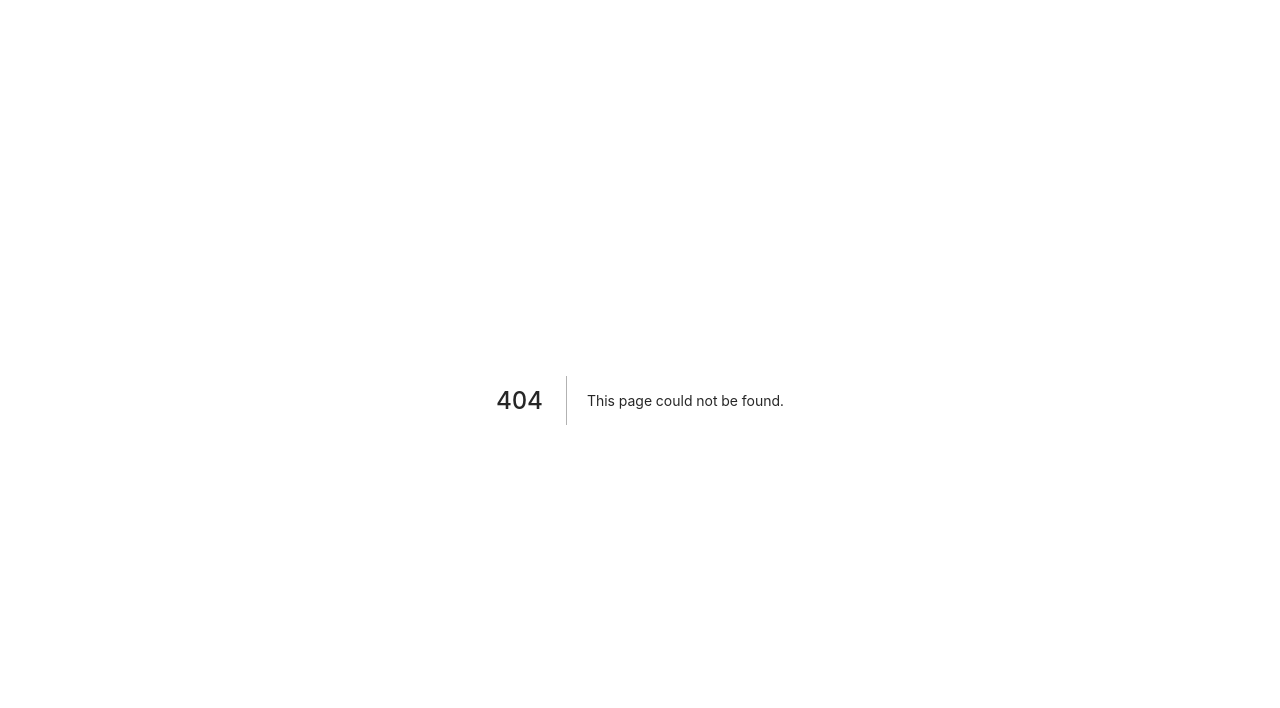
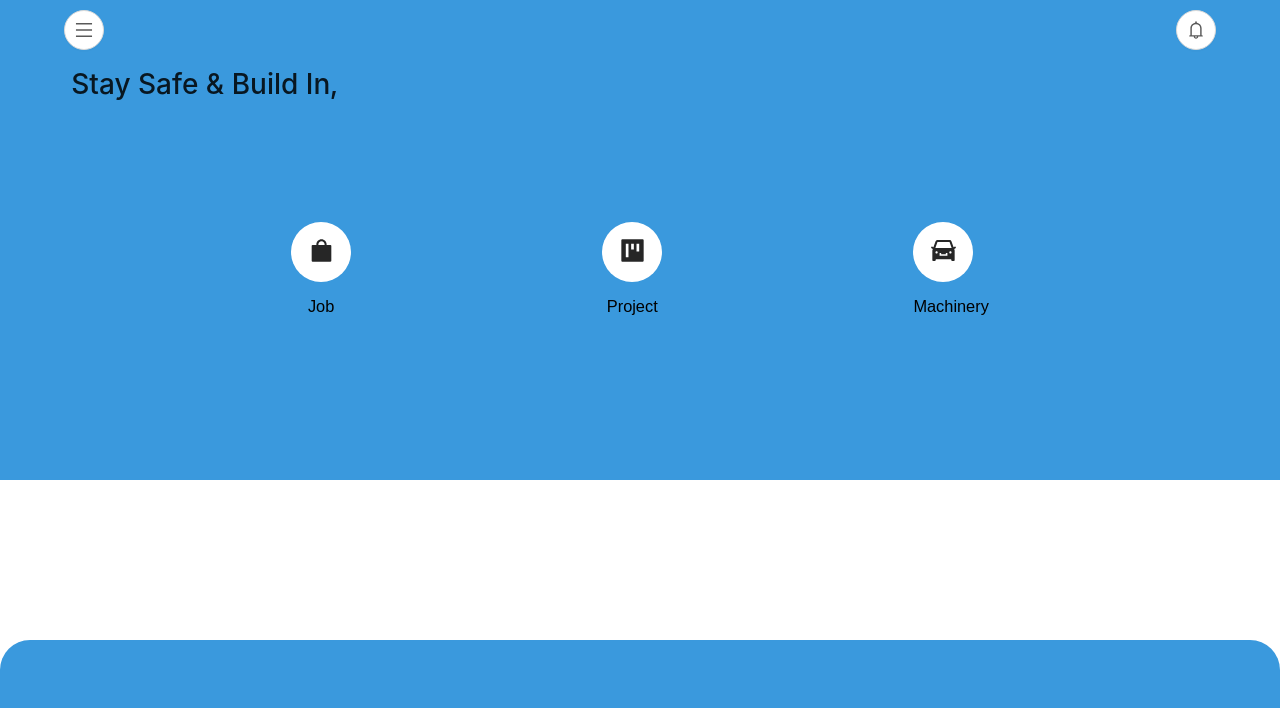
Before and after one commit to Mahasmm/BMarket, a Next.js app: page /machinery in a window 1280 px wide. Before the commit this address had no page. Shown: the top 708 px of the page. Built offline with nearby package versions, Linux system fonts and the light colour scheme.

Commit message:
Machinery homepage added

```diff
--- /dev/null
+++ b/src/components/machineryhome.module.less
@@ -0,0 +1,73 @@
+.background {
+  background-color: #3a99dd;
+  border-style: inherit;
+}
+.container {
+  height: 100vh;
+}
+
+.contentbody {
+  background-color: #3a99dd;
+  display: grid;
+  height: 60%;
+  width: 100%;
+}
+.bar {
+  list-style: none;
+  float: left;
+  padding-left: 20px;
+  vertical-align: top;
+  margin-top: 10px;
+  margin-left: 5%;
+}
+.bell {
+  list-style: none;
+  float: right;
+  padding-right: 20px;
+  vertical-align: top;
+  margin-top: 10px;
+  margin-right: 5%;
+}
+.body1 {
+  margin-top: 50px;
+  margin-bottom: 100px;
+  color: black;
+  text-align: center;
+  padding: 40px;
+  font-family: Arial;
+  display: flex;
+  justify-content: space-evenly;
+}
+.h1 {
+  padding-left: 20px;
+  margin-left: 4%;
+}
+.img {
+  background-color: white;
+  padding: 10px;
+  width: 60px;
+  height: 60px;
+  border-radius: 50%;
+}
+.img2 {
+  display: grid;
+}
+.whitespace {
+  display: grid;
+  height: 20%;
+  background-color: white;
+  width: 100%;
+}
+.body2 {
+  margin-top: 100px;
+  margin-bottom: 50px;
+}
+
+.testdesign {
+  background-color: #3a99dd;
+  width: 100%;
+  padding: 60px;
+  position: fixed;
+  border-radius: 30px 30px 0px 0px;
+  height: 20%;
+}
--- /dev/null
+++ b/src/components/machineryhome.tsx
@@ -0,0 +1,59 @@
+import React from 'react';
+import { ShoppingFilled, ProjectFilled, CarFilled } from '@ant-design/icons';
+import { MenuOutlined, BellOutlined } from '@ant-design/icons';
+import styles from './machineryhome.module.less';
+import { Button } from 'antd';
+
+export const MachineryHome = () => {
+  return (
+    <div className={styles.container}>
+      <div className={styles.contentbody}>
+        <div>
+          <Button className={styles.bar} shape="circle" icon={<MenuOutlined />} size={'large'} />
+          <Button className={styles.bell} shape="circle" icon={<BellOutlined />} size={'large'} />
+        </div>
+        <h1 className={styles.h1}> Stay Safe & Build In,</h1>
+        <div className={styles.body1}>
+          <div>
+            <a>
+              <h2 className={styles.img} style={{ fontSize: '25px' }}>
+                <ShoppingFilled />
+              </h2>
+            </a>
+            <h3 className={styles.img2} style={{ color: 'black' }}>
+              Job
+            </h3>
+          </div>
+
+          <div>
+            <a>
+              <h2 className={styles.img} style={{ fontSize: '25px' }}>
+                <ProjectFilled />
+              </h2>
+            </a>
+            <h3 className={styles.img2} style={{ color: 'black' }}>
+              Project
+            </h3>
+          </div>
+
+          <div>
+            <a>
+              <h2 className={styles.img} style={{ fontSize: '25px' }}>
+                <CarFilled />
+              </h2>
+            </a>
+            <h3 className={styles.img2} style={{ color: 'black' }}>
+              Machinery
+            </h3>
+          </div>
+        </div>
+      </div>
+      <div className={styles.whitespace}>
+        <div className={styles.body2}></div>
+      </div>
+      <div>
+        <div className={styles.testdesign}></div>
+      </div>
+    </div>
+  );
+};
--- /dev/null
+++ b/src/pages/machinery.tsx
@@ -0,0 +1,3 @@
+import { MachineryHome } from '../components/machineryhome';
+
+export default MachineryHome;
```
